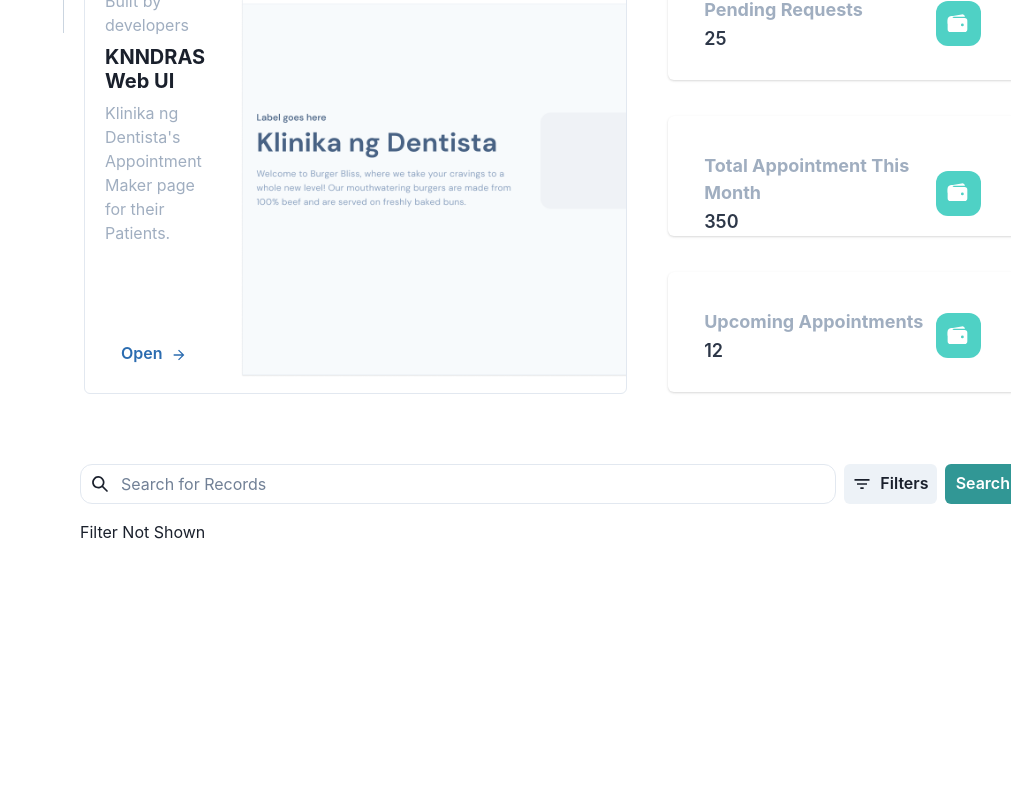
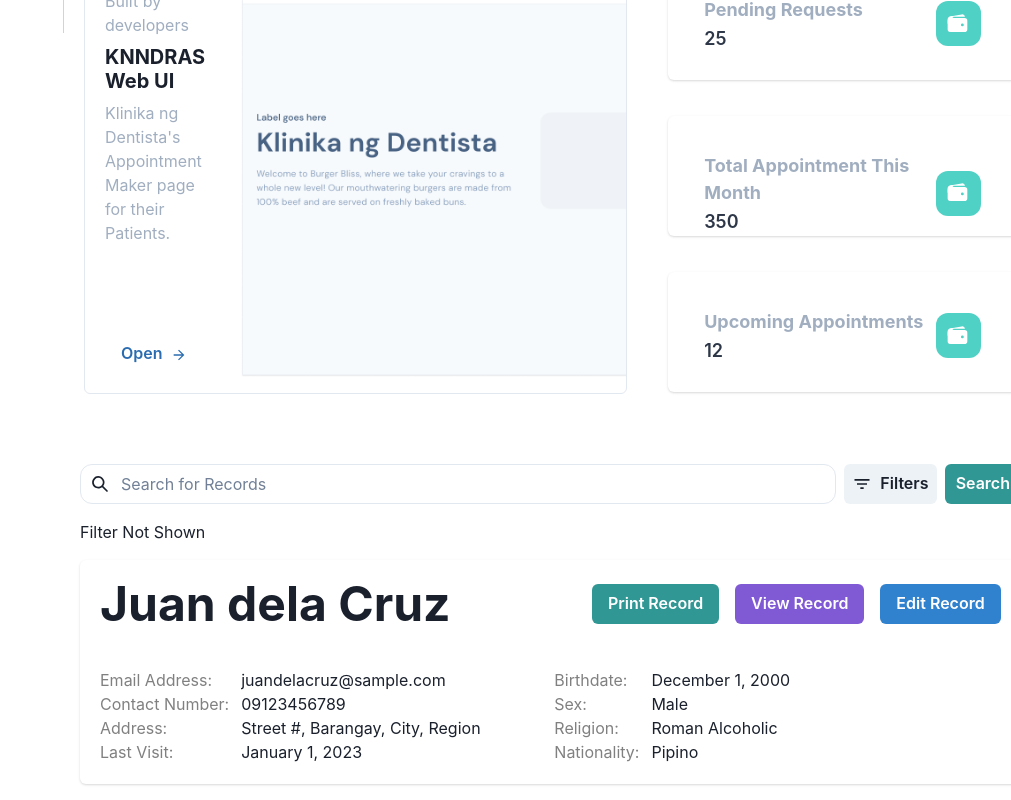
Before and after one commit to sepiisagun/knddras-employees, a Next.js app: page /dashboard in a window 1280 px wide. Shown: the part 830-1630 px from the top of the page, without its empty margins (269-1280 px from the left). Before the commit the page ends 1374 px from the top, so only its background shows below. Built offline with nearby package versions, Linux system fonts and the light colour scheme.

Commit message:
feat: added profile card on print record search result

```diff
--- /dev/null
+++ b/src/components/Search/ProfileCard/SearchProfileCard.js
@@ -0,0 +1,114 @@
+import {
+	Box,
+	Button,
+	ButtonGroup,
+	Card,
+	CardBody,
+	CardHeader,
+	Flex,
+	HStack,
+	Heading,
+	Spacer,
+	Text,
+} from "@chakra-ui/react";
+import React from "react";
+import { PATIENT_INFORMATION } from "../../../constants/temporaryValues";
+import spiels from "../../../constants/spiels";
+
+const SearchProfileCard = () => {
+	return (
+		<Box p={4}>
+			<Card variant="elevated">
+				{PATIENT_INFORMATION.map((patientInformation) => (
+					<Box key={patientInformation}>
+						<CardHeader>
+							<Flex>
+								<Heading as="h1" size="2xl">
+									{patientInformation.name}
+								</Heading>
+								<Spacer />
+								<ButtonGroup alignItems="center" gap={2}>
+									<Button colorScheme="teal">
+										{spiels.BUTTON_PRINT_RECORD}
+									</Button>
+									<Button colorScheme="purple">
+										{spiels.BUTTON_VIEW_RECORD}
+									</Button>
+									<Button colorScheme="blue">
+										{spiels.BUTTON_EDIT_RECORD}
+									</Button>
+								</ButtonGroup>
+							</Flex>
+						</CardHeader>
+						<CardBody>
+							<HStack>
+								<Box flex="1">
+									<Flex gap={3}>
+										<Box color="gray">
+											<Text>
+												{spiels.FORM_EMAIL_ADDRESS}:
+											</Text>
+											<Text>
+												{spiels.FORM_CONTACT_NO}:
+											</Text>
+											<Text>{spiels.FORM_ADDRESS}:</Text>
+											<Text>
+												{spiels.LABEL_LAST_VISIT}:
+											</Text>
+										</Box>
+										<Box>
+											<Text>
+												{patientInformation.email}
+											</Text>
+											<Text>
+												{
+													patientInformation.contactNumber
+												}
+											</Text>
+											<Text>
+												{patientInformation.address}
+											</Text>
+											<Text>
+												{patientInformation.lastVisit}
+											</Text>
+										</Box>
+									</Flex>
+								</Box>
+								<Box flex="1">
+									<Flex gap={3}>
+										<Box color="gray">
+											<Text>
+												{spiels.FORM_BIRTHDATE}:
+											</Text>
+											<Text>{spiels.FORM_SEX}:</Text>
+											<Text>{spiels.FORM_RELIGION}:</Text>
+											<Text>
+												{spiels.FORM_NATIONALITY}:
+											</Text>
+										</Box>
+										<Box>
+											<Text>
+												{patientInformation.birthDate}
+											</Text>
+											<Text>
+												{patientInformation.sex}
+											</Text>
+											<Text>
+												{patientInformation.religion}
+											</Text>
+											<Text>
+												{patientInformation.nationality}
+											</Text>
+										</Box>
+									</Flex>
+								</Box>
+							</HStack>
+						</CardBody>
+					</Box>
+				))}
+			</Card>
+		</Box>
+	);
+};
+
+export default SearchProfileCard;
--- a/src/constants/spiels.js
+++ b/src/constants/spiels.js
@@ -9,6 +9,7 @@ const spiels = {
 	TEXT_FILTER: "Filters",
 	INC_EMAIL: "Incorrect Email",
 	INC_PASSWORD: "Incorrect Password",
+	LABEL_LAST_VISIT: "Last Visit",
 	LBL_EMAIL: "Email",
 	LBL_PASSWORD: "Password",
 	LBL_REMEMBER: "Remember Me",
@@ -50,8 +51,10 @@ const spiels = {
 	BUTTON_CANCEL: "Cancel",
 	BUTTON_DELETE_ACCOUNT: "Delete Account",
 	BUTTON_DELETE: "Delete",
+	BUTTON_EDIT_RECORD: "Edit Record",
 	BUTTON_LOGIN: "Login",
 	BUTTON_NEXT: "Next",
+	BUTTON_PRINT_RECORD: "Print Record",
 	BUTTON_SAVE: "Save",
 	BUTTON_SEND_RESET_REQUEST: "Send Reset Request",
 	BUTTON_SET_APPOINTMENT: "Set Appointment",
@@ -59,6 +62,7 @@ const spiels = {
 	BUTTON_SIGN_UP: "Sign Up",
 	BUTTON_SUBMIT: "Submit",
 	BUTTON_VIEW_ALL: "View all",
+	BUTTON_VIEW_RECORD: "View Record",
 
 	// Banner
 	REDIRECT_SUBHEADER: "Built by developers",
@@ -101,6 +105,7 @@ const spiels = {
 	FORM_RELATIONSHIP: "Relationship",
 	FORM_RELIGION: "Religion",
 	FORM_SELECT_PATIENT: "Select Patient",
+	FORM_SEX: "Sex",
 	FORM_SLOT: "Slot",
 
 	// Form Blood Type
--- a/src/constants/temporaryValues.js
+++ b/src/constants/temporaryValues.js
@@ -59,3 +59,17 @@ export const PATIENT_ACCOUNT = [
 		email: "johndoe2@gmail.com",
 	},
 ];
+
+export const PATIENT_INFORMATION = [
+	{
+		address: "Street #, Barangay, City, Region",
+		birthDate: "December 1, 2000",
+		contactNumber: "09123456789",
+		email: "juandelacruz@sample.com",
+		lastVisit: "January 1, 2023",
+		name: "Juan dela Cruz",
+		nationality: "Pipino",
+		religion: "Roman Alcoholic",
+		sex: "Male",
+	},
+];
--- a/src/modules/dashboard/screens/DashboardScreen.js
+++ b/src/modules/dashboard/screens/DashboardScreen.js
@@ -8,6 +8,7 @@ import AppointmentsTable from "../components/AppointmentsTable";
 import RedirectBanner from "../components/RedirectBanner";
 import Counters from "../../../components/Counter/Counters";
 import SearchBar from "../../../components/Search/SearchBar";
+import SearchProfileCard from "../../../components/Search/ProfileCard/SearchProfileCard";
 
 const DashboardScreen = () => {
 	return (
@@ -47,6 +48,11 @@ const DashboardScreen = () => {
 					<SearchBar />
 				</GridItem>
 			</Grid>
+			<Grid>
+				<GridItem>
+					<SearchProfileCard />
+				</GridItem>
+			</Grid>
 		</ProfileLayout>
 	);
 };
```
